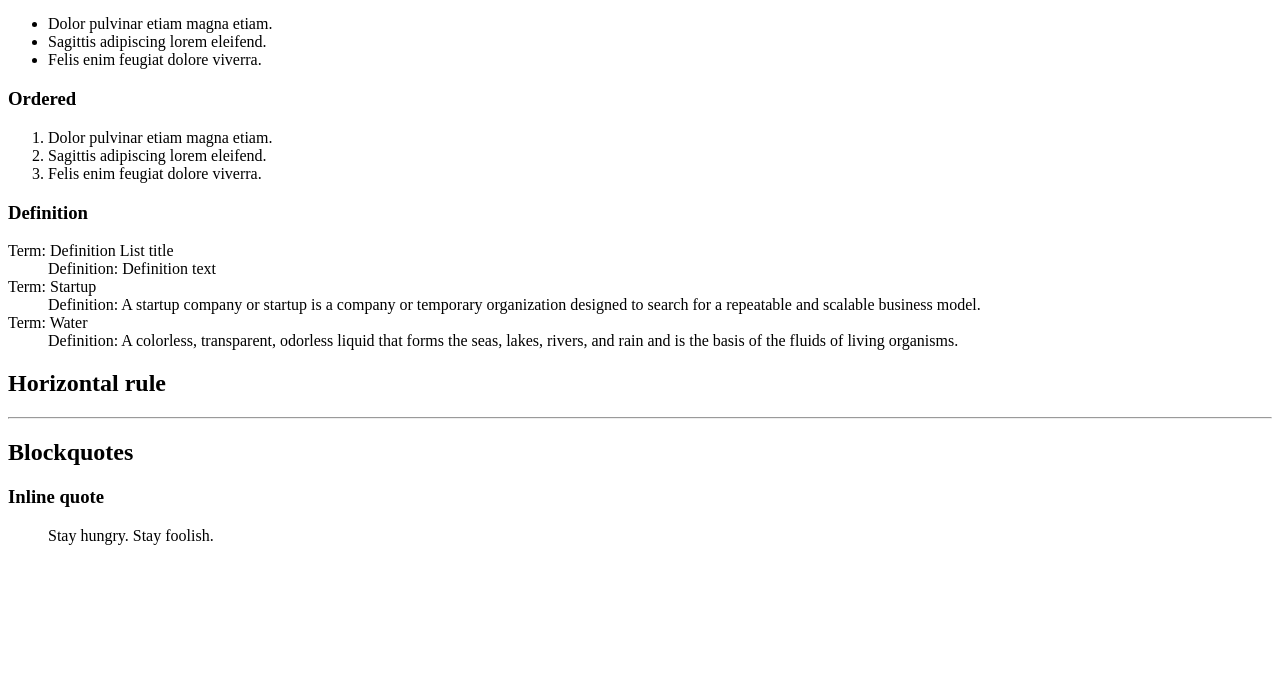
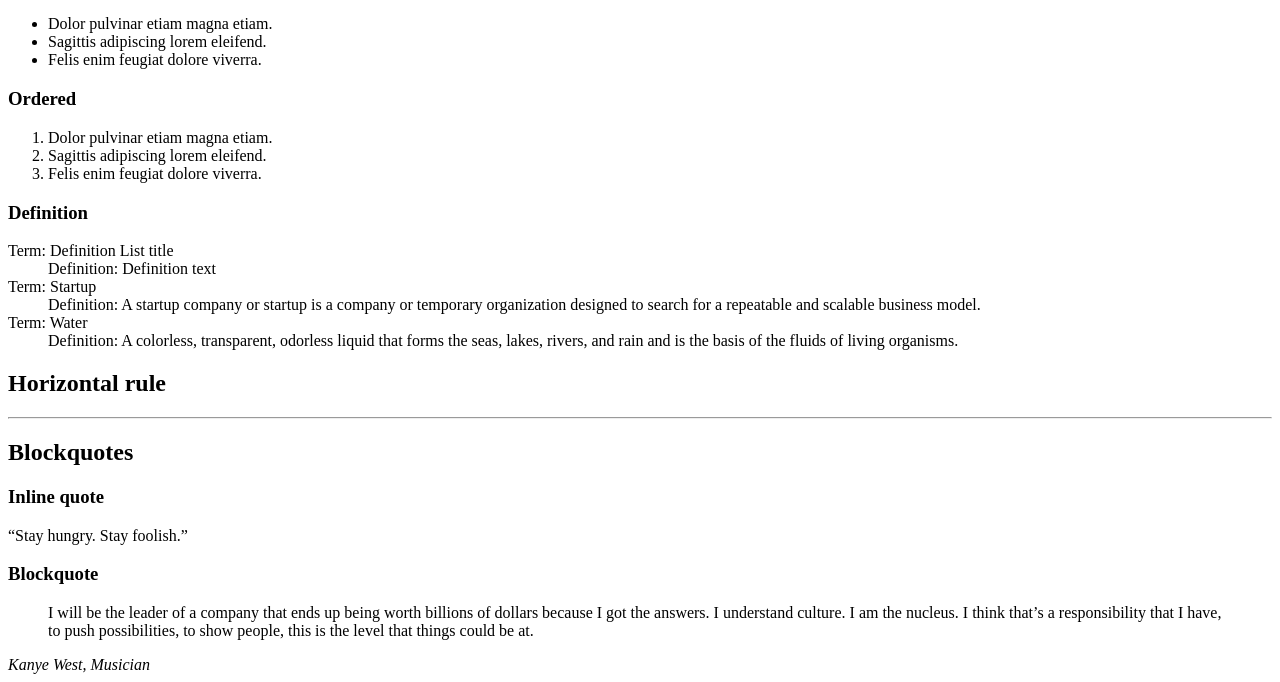
Before and after one commit to LeroySBN/alx-frontend, a plain HTML site: page 0x00-html_advanced/30-styleguide.html in a window 1280 px wide. Shown: the part 578-1260 px from the top of the page. Before the commit the page ends 1139 px from the top, so only its background shows below. Drawn offline with Linux system fonts and the light colour scheme.

Commit message:
Examples of quotes

```diff
--- a/0x00-html_advanced/30-styleguide.html
+++ b/0x00-html_advanced/30-styleguide.html
@@ -78,7 +78,16 @@
         </header>
         <div>
           <h3>Inline quote</h3>
-          <blockquote>Stay hungry. Stay foolish.</blockquote>
+          <p><q>Stay hungry. Stay foolish.</q></p>
+        </div>
+        <div>
+          <h3>Blockquote</h3>
+          <blockquote>
+            I will be the leader of a company that ends up being worth billions of dollars because I got the answers.
+            I understand culture. I am the nucleus. I think that’s a responsibility that I have, to push possibilities,
+            to show people, this is the level that things could be at.
+          </blockquote>
+          <cite>Kanye West, Musician</cite>
         </div>
       </section>
     </main>
```
